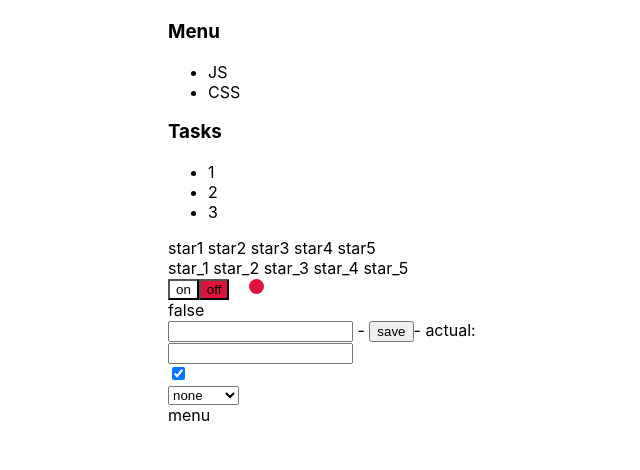
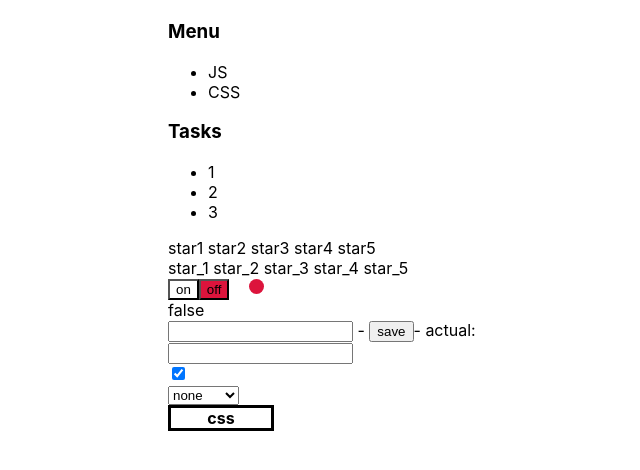
Before and after one commit to S1aven/IT-Incubator, a React (Create React App) app: page / in a window 1280 px wide. Shown: the top 470 px of the page, without its empty margins (172-812 px from the left). Built offline with nearby package versions, Linux system fonts and the light colour scheme.

Commit message:
15 - Select component

```diff
--- a/src/App.tsx
+++ b/src/App.tsx
@@ -21,7 +21,7 @@ export type StateType = {
 }
 
 export type StateSelectType = {
-  id: string
+  value: string
   title: string
 }
 
@@ -37,15 +37,21 @@ function App() {
   ]
 
   const stateSelect: StateSelectType[] = [
-    {id: '1', title: 'js'},
-    {id: '2', title: 'css'},
-    {id: '3', title: 'react'},
+    {value: '1', title: 'js'},
+    {value: '2', title: 'css'},
+    {value: '3', title: 'react'},
   ]
 
   const [value, setValue] = useState<ValueType>(0)
   const [collapsed, setCollapsed] = useState<boolean>(false)
   const [active, setActive] = useState(false);
   const [inputValue, setInputValue] = useState('')
+  const [selectValue, setSelectValue] = useState<string | null>('2')
+
+  // Select
+  const onSelectClick = (value: string) => {
+    setSelectValue(value)
+  }
 
   const collapsedChange = () => {
     setCollapsed(!collapsed)
@@ -84,7 +90,7 @@ function App() {
       {/*<OnOff setActive={setActive} active={active}/>*/}
       <UncontrolledInput/>
       <ControlledInput value={inputValue} setInputValue={setInputValue}/>
-      <Select stateSelect={stateSelect}/>
+      <Select stateSelect={stateSelect} value={selectValue} onSelectClick={onSelectClick}/>
     </div>
   )
 }
--- a/src/Components/Select/Select.module.css
+++ b/src/Components/Select/Select.module.css
@@ -0,0 +1,35 @@
+.select {
+  position: relative;
+  width: 100px;
+  border: 3px solid black;
+  text-align: center;
+}
+
+.select:hover {
+  cursor: pointer;
+}
+
+.title {
+  display: block;
+  font-weight: bold;
+  height: 20px;
+}
+
+.list {
+  position: absolute;
+  border: 3px solid deepskyblue;
+  width: 100px;
+  left: -3px;
+}
+
+.item {
+  border: 1px solid deepskyblue;
+}
+
+.selected {
+  background-color: deepskyblue;
+}
+
+/*.item:hover {*/
+/*  background-color: deepskyblue;*/
+/*}*/
--- a/src/Components/Select/Select.tsx
+++ b/src/Components/Select/Select.tsx
@@ -1,21 +1,80 @@
-import React, {useState} from 'react';
+import React, {KeyboardEvent, useEffect, useState} from 'react';
 import {StateSelectType} from "../../App";
+import s from './Select.module.css'
 
 type PropsType = {
   stateSelect: StateSelectType[]
+  value: string | null
+  onSelectClick: (value: string) => void
 }
 
 export const Select: React.FC<PropsType> = (props) => {
 
   const [collapsed, setCollapsed] = useState<boolean>(false)
+  const [hoveredElementValue, setHoveredElementValue] = useState<string | null>(props.value)
+
+  const selectItem = props.stateSelect.find(e => e.value === props.value)
+  const hoveredElement = props.stateSelect.find(e => e.value === hoveredElementValue)
+
+  useEffect(() => {
+    setHoveredElementValue(props.value)
+  }, [props.value])
+
+  const onItemClick = (value: string) => {
+    props.onSelectClick(value)
+    setCollapsed(!collapsed)
+  }
+
+  const onTitleClick = () => {
+    setCollapsed(!collapsed)
+    setHoveredElementValue(props.value)
+  }
+
+  const onKeyUp = (e: KeyboardEvent<HTMLDivElement>) => {
+    if (e.key === 'ArrowDown' || e.key === 'ArrowUp') {
+      for (let i = 0; i < props.stateSelect.length; i++) {
+        if (props.stateSelect[i].value === hoveredElementValue) {
+          const pretendentElement = e.key === "ArrowDown"
+            ? props.stateSelect[i + 1]
+            : props.stateSelect[i - 1]
+
+          if (pretendentElement) {
+            props.onSelectClick(pretendentElement.value)
+            // setHoveredElementValue(props.stateSelect[i-1].value)
+            return;
+          }
+        }
+      }
+      if(!selectItem) {
+        props.onSelectClick(props.stateSelect[0].value)
+      }
+    }
+
+    if (e.key === 'Enter' || e.key === 'Escape') {
+      setCollapsed(false)
+    }
+  }
 
   return (
-    <div>
-      <div
-        onClick={()=> setCollapsed(!collapsed)}
+    <div className={s.select} onKeyUp={onKeyUp} tabIndex={1}>
+      <span
+        className={s.title}
+        onClick={onTitleClick}
         onBlur={() => setCollapsed(false)}
-      >menu</div>
-      {collapsed && props.stateSelect.map(i => <div key={i.id} id={i.id} >{i.title}</div> )}
+      >{selectItem && selectItem.title}</span>
+
+      {
+        collapsed &&
+        <div className={s.list}>
+          {props.stateSelect.map(i => <div
+            onMouseEnter={() => setHoveredElementValue(i.value)}
+            className={hoveredElement === i ? `${s.item} ${s.selected}` : s.item}
+            key={i.value}
+            id={i.value}
+            onClick={() => onItemClick(i.value)}
+          >{i.title}</div>)}
+        </div>
+      }
     </div>
   );
 };
```
